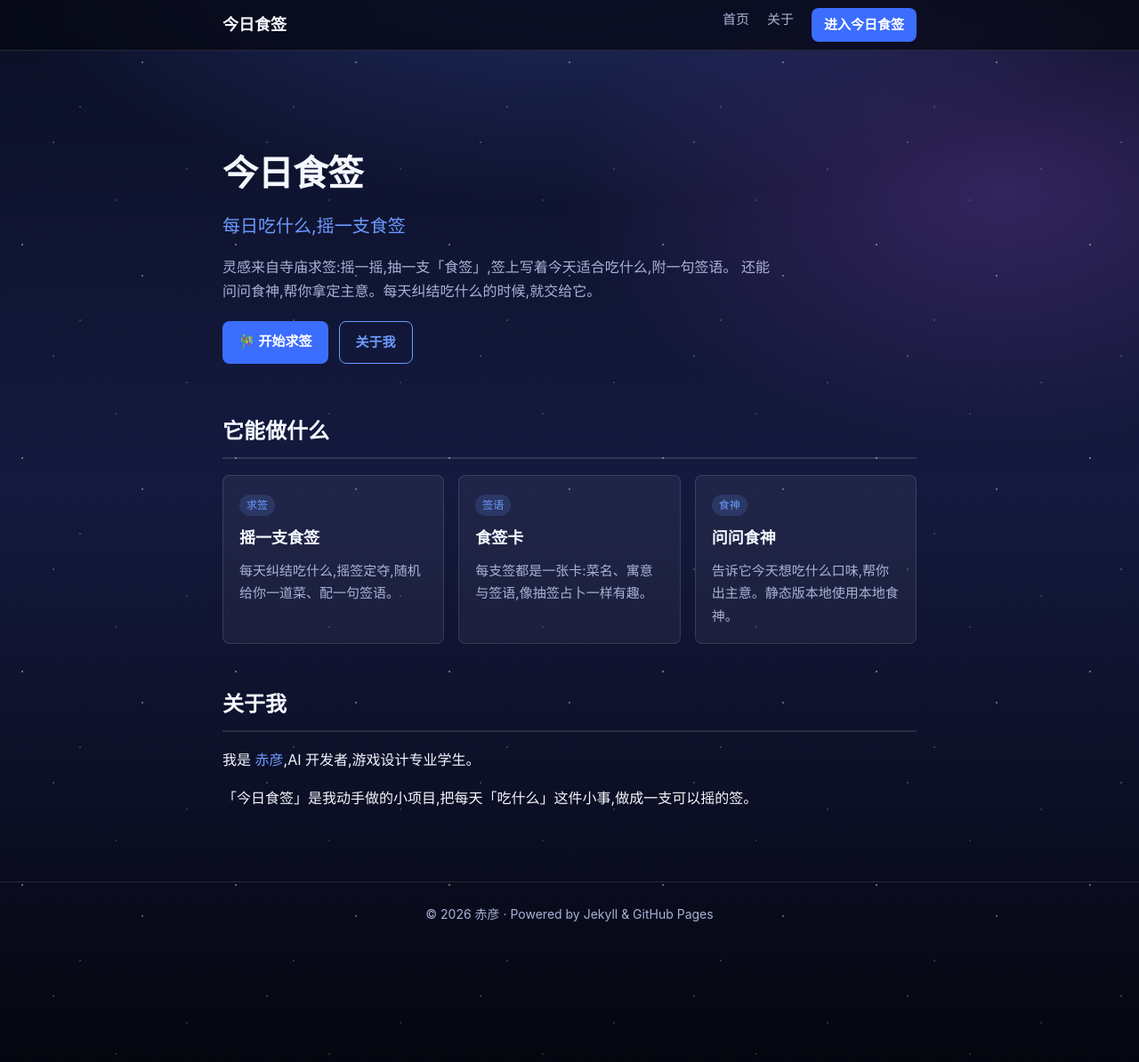
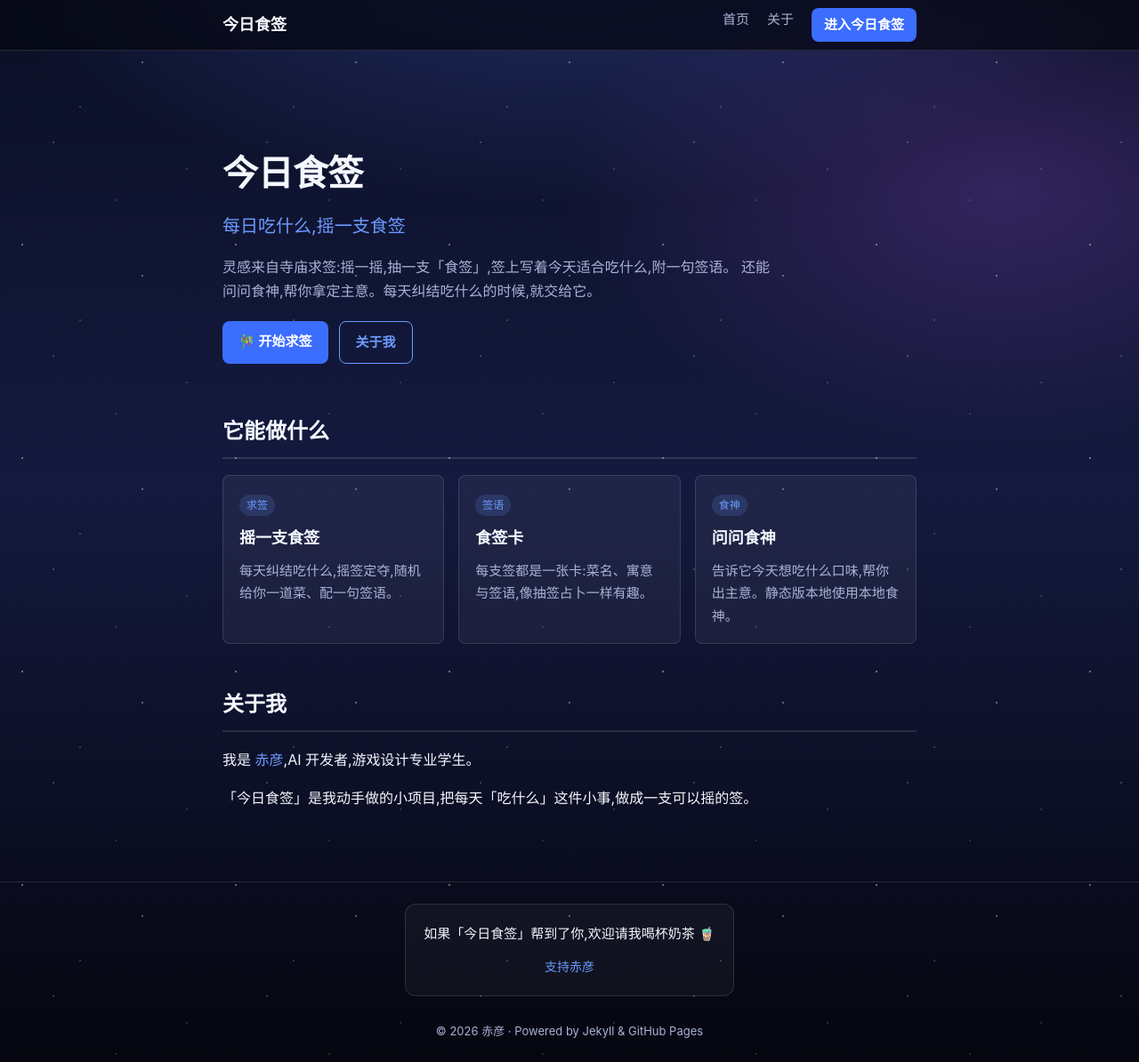
Before and after one commit to akihsama/Akih.github.io, a Jekyll site: the page built from index.md, in a window 1280 px wide and 1194 px high. Shown: the whole window at 89% size. Built offline with Jekyll 4.4.1, drawn with Linux system fonts in a browser that asks for light colours.

Commit message:
feat: add Aifadian support card in footer

```diff
--- a/_includes/footer.html
+++ b/_includes/footer.html
@@ -1,5 +1,10 @@
 <footer class="site-footer">
   <div class="container">
-    <span>© {{ site.time | date: "%Y" }} {{ site.author }} · Powered by Jekyll & GitHub Pages</span>
+    <div class="afd-card">
+      <p class="afd-title">如果「今日食签」帮到了你,欢迎请我喝杯奶茶 🧋</p>
+      <a class="aifadian-btn" href="https://aifadian.com/@赤彦Sama" target="_blank" rel="noopener">支持赤彦</a>
+      <script async src="https://aifadian.com/iframe/button.js"></script>
+    </div>
+    <span class="afd-copy">© {{ site.time | date: "%Y" }} {{ site.author }} · Powered by Jekyll &amp; GitHub Pages</span>
   </div>
 </footer>
--- a/assets/css/main.css
+++ b/assets/css/main.css
@@ -177,6 +177,27 @@ section h2 {
   text-align: center;
 }
 
+/* Aifadian card */
+.afd-card {
+  margin-bottom: 16px;
+  padding: 20px;
+  background: rgba(255,255,255,0.04);
+  border: 1px solid var(--border);
+  border-radius: 12px;
+  display: inline-block;
+}
+.afd-title {
+  margin: 0 0 12px;
+  font-size: 15px;
+  color: var(--text);
+}
+.afd-copy {
+  display: block;
+  margin-top: 12px;
+  color: var(--muted);
+  font-size: 13px;
+}
+
 @media (max-width: 560px) {
   .hero .hi { font-size: 32px; }
   .header-inner { height: auto; padding: 12px 0; flex-direction: column; gap: 8px; align-items: flex-start; }
```
